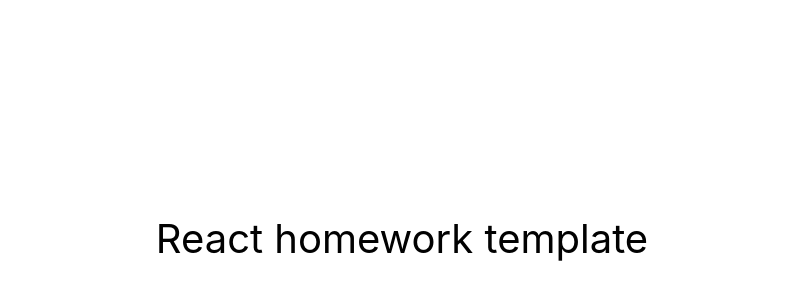
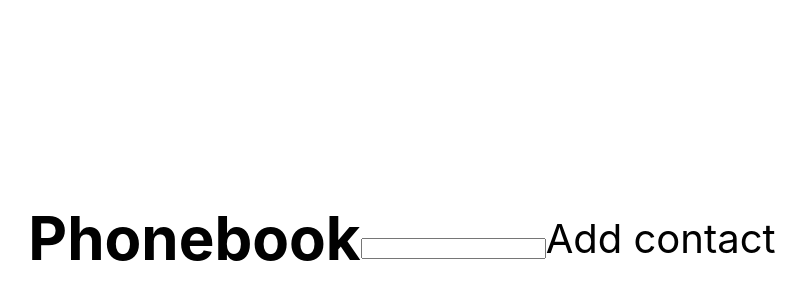
Before and after one commit to MartFrida/goit-react-hw-02-phonebook, a React (Create React App) app: page / in a window 1280 px wide. Shown: the part 162-462 px from the top of the page, without its empty margins (238-1044 px from the left). Built offline with nearby package versions, Linux system fonts and the light colour scheme.

Commit message:
create class component

```diff
--- a/package.json
+++ b/package.json
@@ -7,6 +7,7 @@
     "@testing-library/jest-dom": "^5.16.3",
     "@testing-library/react": "^12.1.4",
     "@testing-library/user-event": "^13.5.0",
+    "nanoid": "^5.0.4",
     "react": "^18.1.0",
     "react-dom": "^18.1.0",
     "react-scripts": "5.0.1",
--- a/src/components/App.jsx
+++ b/src/components/App.jsx
@@ -1,3 +1,5 @@
+import { Phonebook } from "./Phonebook/Phonebook";
+
 export const App = () => {
   return (
     <div
@@ -10,7 +12,7 @@ export const App = () => {
         color: '#010101'
       }}
     >
-      React homework template
+      <Phonebook />
     </div>
   );
 };
--- /dev/null
+++ b/src/components/Phonebook/Phonebook.jsx
@@ -0,0 +1,23 @@
+import React from 'react';
+import { nanoid } from 'nanoid';
+
+// model.id = nanoid()
+
+export class Phonebook extends React.Component {
+  state = {
+    contacts: [],
+    name: ''
+  }
+  render() {
+    return (
+      <>
+        <h2>Phonebook</h2>
+        <form>
+          <input type="text" name="name" required />
+          <butto>Add contact</butto>
+        </form>
+
+      </>
+    )
+  }
+}
```
Also changed, not shown: 1 other file (tests, documents, lock files or other folders).
